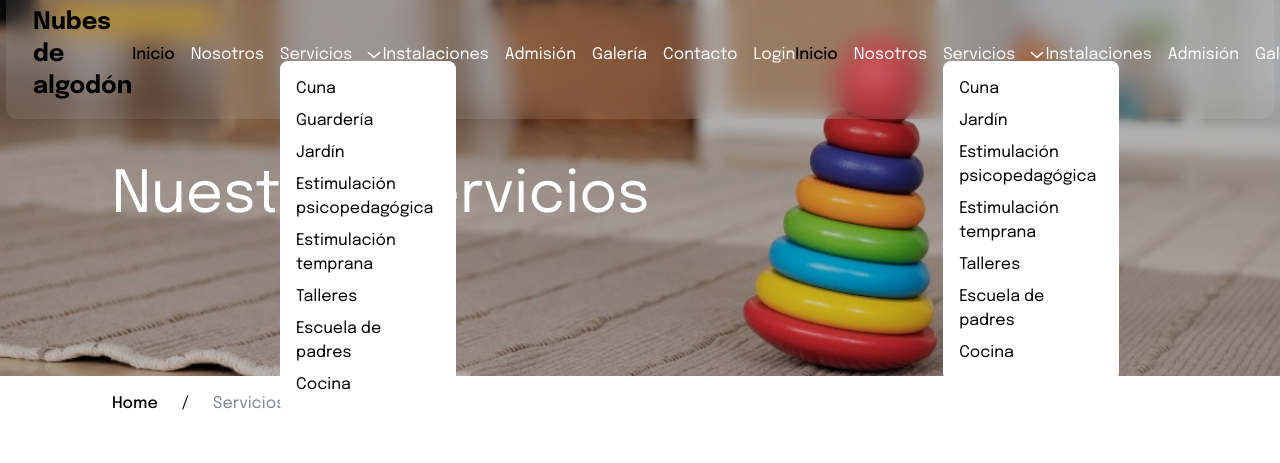
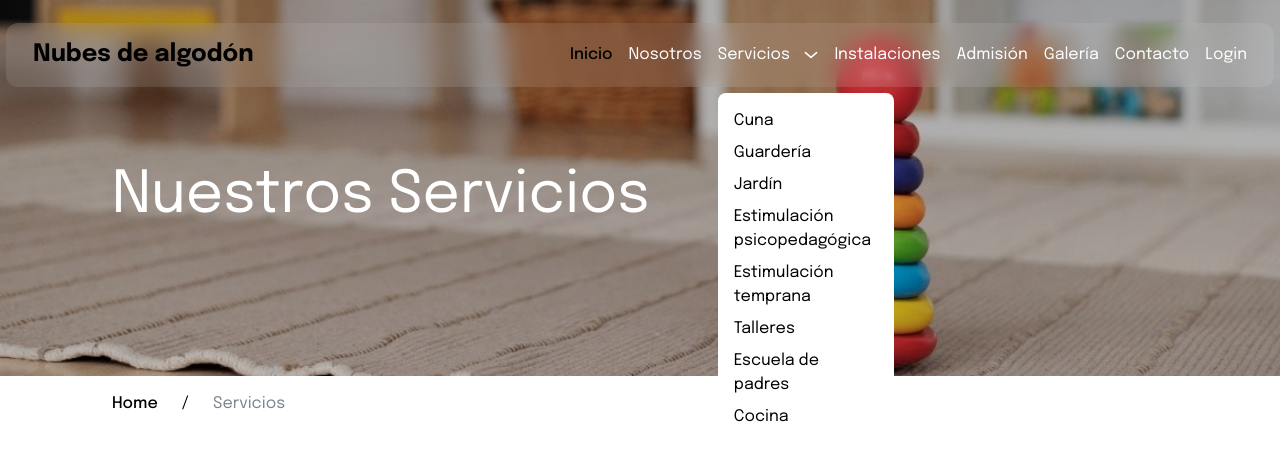
Before and after one commit to FedeSabi/proyecto-Jardin-de-Infantes, a React (Vite) app in the folder Front/: page /login in a window 1280 px wide. Both pictures are taken after a click on the item "Servicios". Shown: the top 463 px of the page. Built offline with nearby package versions, Linux system fonts and the light colour scheme.

Commit message:
navbar updated

```diff
--- a/Front/src/components/Navbar.jsx
+++ b/Front/src/components/Navbar.jsx
@@ -7,8 +7,8 @@ export const Navbar = () => {
   const toggleDropdown = () => {
     setIsDropdownOpen(!isDropdownOpen);
   };
-    return (
-        <div className="relative">
+  return (
+    <div className="relative">
       <nav className="z-50 lg:fixed lg:left-1/2 lg:top-[55px] lg:w-[56.25rem] lg:-translate-x-1/2 lg:-translate-y-1/2 lg:transform lg:rounded-xl lg:bg-gray-200 lg:bg-opacity-10 lg:backdrop-blur-md xl:w-[79.25rem]">
         <div className="flex items-center justify-between px-[27px] py-4">
           <Link to="/">
@@ -17,109 +17,6 @@ export const Navbar = () => {
             </span>
           </Link>
 
-                    <ul className="hidden lg:flex items-center gap-4">
-                        <li>
-                            <Link className="font-medium" to="/">
-                                Inicio
-                            </Link>
-                        </li>
-                        <li>
-                            <Link className="text-white hover:text-black" to="/nosotros">
-                                Nosotros
-                            </Link>
-                        </li>
-                        <li
-                            className={`dropdown_menu flex items-center gap-[14.4px] cursor-pointer ${
-                                isDropdownOpen ? "open" : ""
-                            }`}
-                            onClick={toggleDropdown}>
-                            <span className="text-white hover:text-black"><Link to="/servicios">Servicios</Link></span>
-                            <img src="/Arrow down.svg" alt="Arrow down" />
-                            {isDropdownOpen && (
-                                <ul className="dropdown_content lg:absolute lg:bg-white lg:p-4 lg:rounded-lg lg:top-[70px] lg:w-44 space-y-2">
-                                    <li>
-                                        <Link className="text-black" to="/cuna">
-                                            Cuna
-                                        </Link>
-                                    </li>
-                                    <li>
-                                        <Link className="text-black" to="/guarderia">
-                                            Guardería
-                                        </Link>
-                                    </li>
-                                    <li>
-                                        <Link
-                                            className="text-black"
-                                            to="/jardín">
-                                            Jardín
-                                        </Link>
-                                    </li>
-                                    <li>
-                                        <Link
-                                            className="text-black"
-                                            to="/estimulación psicopedagógica">
-                                            Estimulación psicopedagógica
-                                        </Link>
-                                    </li>
-                                    <li>
-                                        <Link
-                                            className="text-black"
-                                            to="/estimulación temprana">
-                                            Estimulación temprana
-                                        </Link>
-                                    </li>
-                                    <li>
-                                        <Link
-                                            className="text-black"
-                                            to="/talleres">
-                                            Talleres
-                                        </Link>
-                                    </li>
-                                    <li>
-                                        <Link
-                                            className="text-black"
-                                            to="/escuela de padres">
-                                            Escuela de padres
-                                        </Link>
-                                    </li>
-                                    <li>
-                                        <Link
-                                            className="text-black"
-                                            to="/cocina">
-                                            Cocina
-                                        </Link>
-                                    </li>
-                                </ul>
-                            )}
-                        </li>
-                        <li>
-                            <Link className="text-white hover:text-black" to="/instalaciones">
-                                Instalaciones
-                            </Link>
-                        </li>
-                        <li>
-                            <Link className="text-white hover:text-black" to="/admisión">
-                                Admisión
-                            </Link>
-                        </li>
-                        <li>
-                            <Link className="text-white hover:text-black" to="/galería">
-                                Galería
-                            </Link>
-                        </li>
-                        <li>
-                            <Link className="text-white hover:text-black" to="/contacto">
-                                Contacto
-                            </Link>
-                        </li>
-                        <li>
-                            <Link className="text-white hover:text-black" to="/login">
-                                Login
-                                {/* hacer un IF, si no está logueado mostrar "Login", si ya está logueado mostrar la foto de perfil del usuario */}
-                            </Link>
-                        </li>
-                    </ul>
-
           <ul className="hidden items-center gap-4 lg:flex">
             <li>
               <Link className="font-medium" to="/">
@@ -127,7 +24,7 @@ export const Navbar = () => {
               </Link>
             </li>
             <li>
-              <Link className="text-white" to="/nosotros">
+              <Link className="text-white hover:text-black" to="/nosotros">
                 Nosotros
               </Link>
             </li>
@@ -137,13 +34,20 @@ export const Navbar = () => {
               }`}
               onClick={toggleDropdown}
             >
-              <span className="text-white">Servicios</span>
+              <span className="text-white hover:text-black">
+                <Link to="/servicios">Servicios</Link>
+              </span>
               <img src="/Arrow down.svg" alt="Arrow down" />
               {isDropdownOpen && (
                 <ul className="dropdown_content space-y-2 lg:absolute lg:top-[70px] lg:w-44 lg:rounded-lg lg:bg-white lg:p-4">
                   <li>
                     <Link className="text-black" to="/cuna">
                       Cuna
+                    </Link>
+                  </li>
+                  <li>
+                    <Link className="text-black" to="/guarderia">
+                      Guardería
                     </Link>
                   </li>
                   <li>
@@ -183,27 +87,32 @@ export const Navbar = () => {
               )}
             </li>
             <li>
-              <Link className="text-white" to="/facilities">
+              <Link className="text-white hover:text-black" to="/facilities">
                 Instalaciones
               </Link>
             </li>
             <li>
-              <Link className="text-white" to="/admission">
+              <Link className="text-white hover:text-black" to="/admission">
                 Admisión
               </Link>
             </li>
             <li>
-              <Link className="text-white" to="/galería">
+              <Link className="text-white hover:text-black" to="/galería">
                 Galería
               </Link>
             </li>
             <li>
-              <Link className="text-white" to="/contacto">
+              <Link className="text-white hover:text-black" to="/contacto">
                 Contacto
               </Link>
             </li>
+            <li>
+              <Link className="text-white hover:text-black" to="/login">
+                Login
+                {/* hacer un IF, si no está logueado mostrar "Login", si ya está logueado mostrar la foto de perfil del usuario */}
+              </Link>
+            </li>
           </ul>
-
           <button className="lg:hidden">
             <img src="/Hamburger.svg" alt="Hamburger icon" />
           </button>
```
